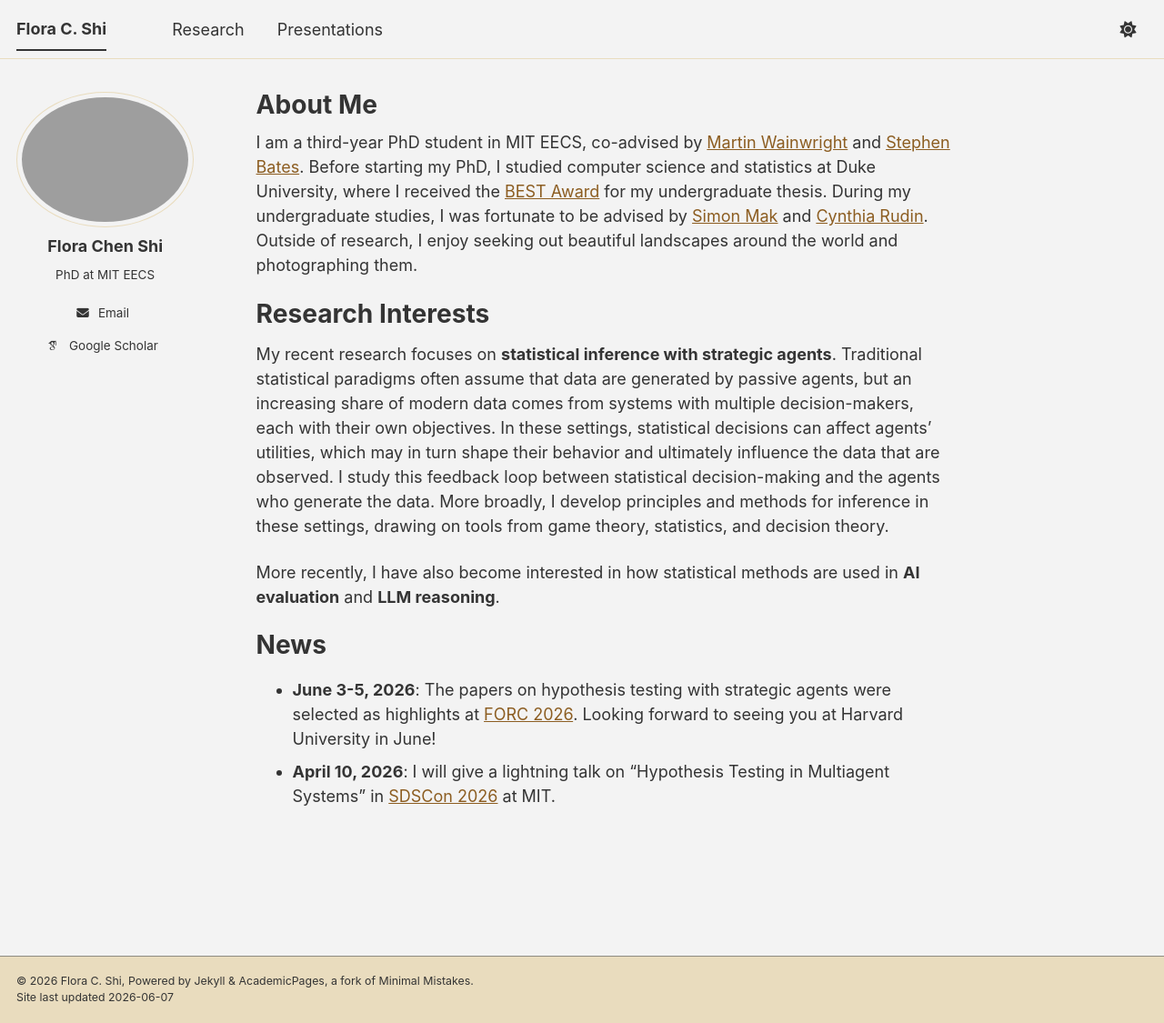
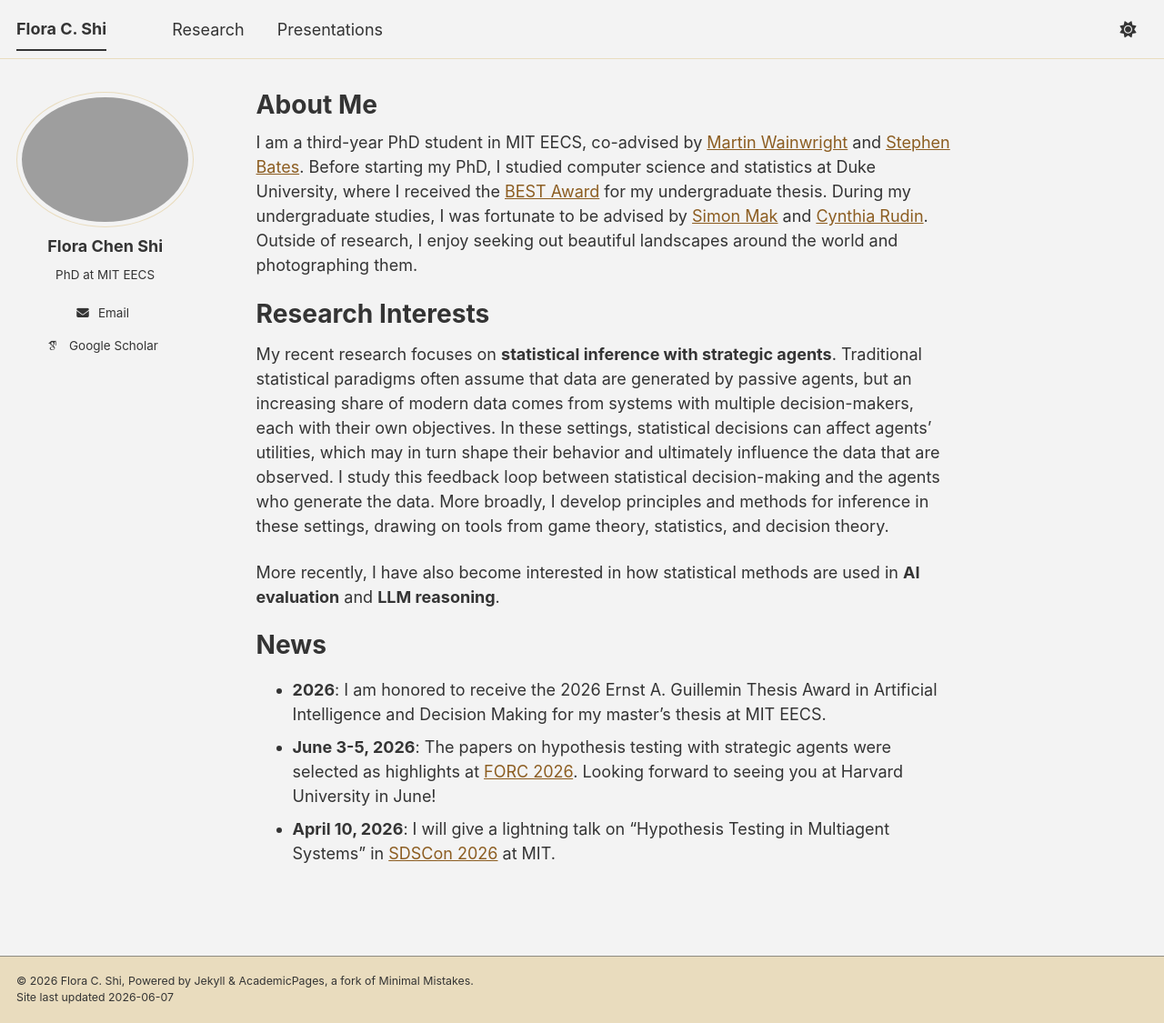
Before and after one commit to cshi56/cshi56.github.io, a Jekyll site: the page built from _pages/about.md, in a window 1280 px wide and 1125 px high. Shown: the whole window at 91% size. Built offline with Jekyll 4.4.1, drawn with Linux system fonts in a browser that asks for light colours; some web fonts are replaced; a script bundle is joined from its source files by our own code; library files that are not in the unit come from our copies.

Commit message:
add SM thesis reward

```diff
--- a/_pages/about.md
+++ b/_pages/about.md
@@ -18,5 +18,6 @@ More recently, I have also become interested in how statistical methods are used
 
 News
 ======
+- **2026**: I am honored to receive the 2026 Ernst A. Guillemin Thesis Award in Artificial Intelligence and Decision Making for my master’s thesis at MIT EECS.
 - **June 3-5, 2026**: The papers on hypothesis testing with strategic agents were selected as highlights at [FORC 2026](https://responsiblecomputing.org/forc-2026/). Looking forward to seeing you at Harvard University in June!
 - **April 10, 2026**: I will give a lightning talk on "Hypothesis Testing in Multiagent Systems" in [SDSCon 2026](https://sdscon.mit.edu/) at MIT.
```
